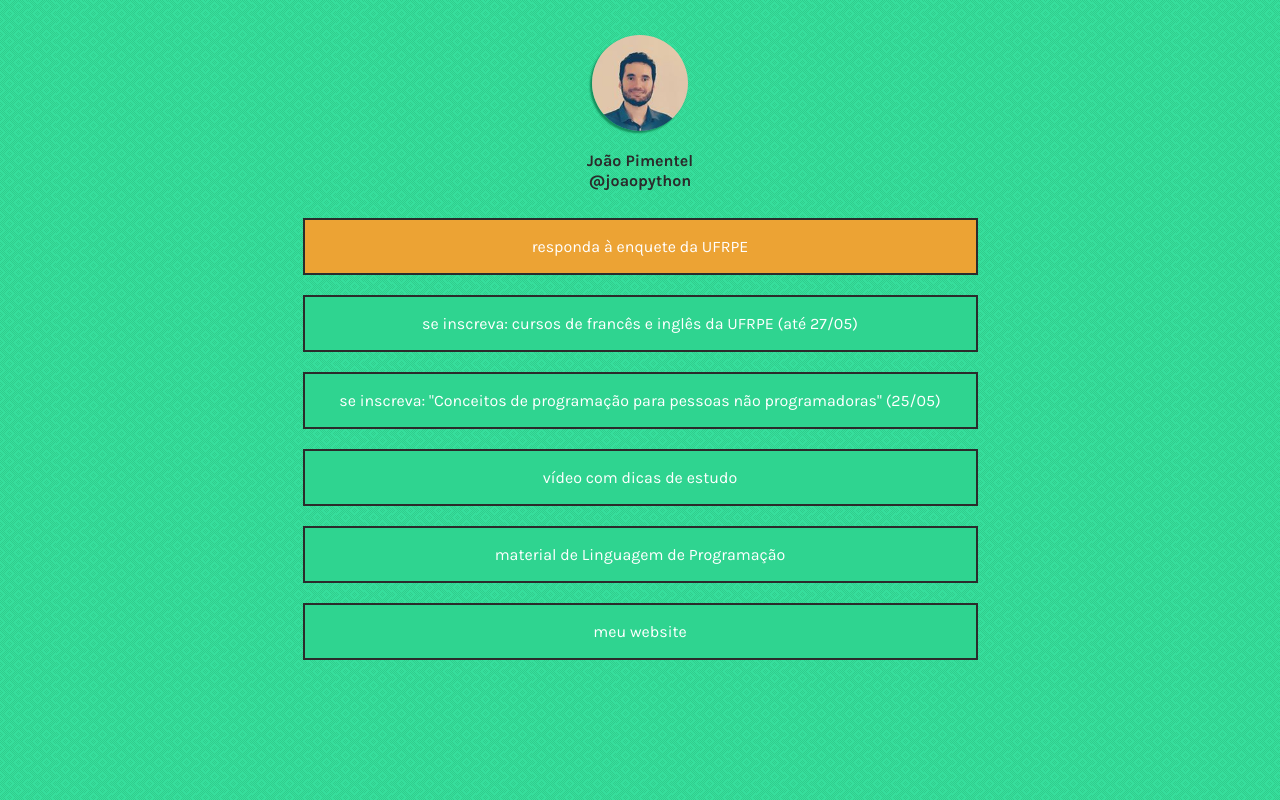
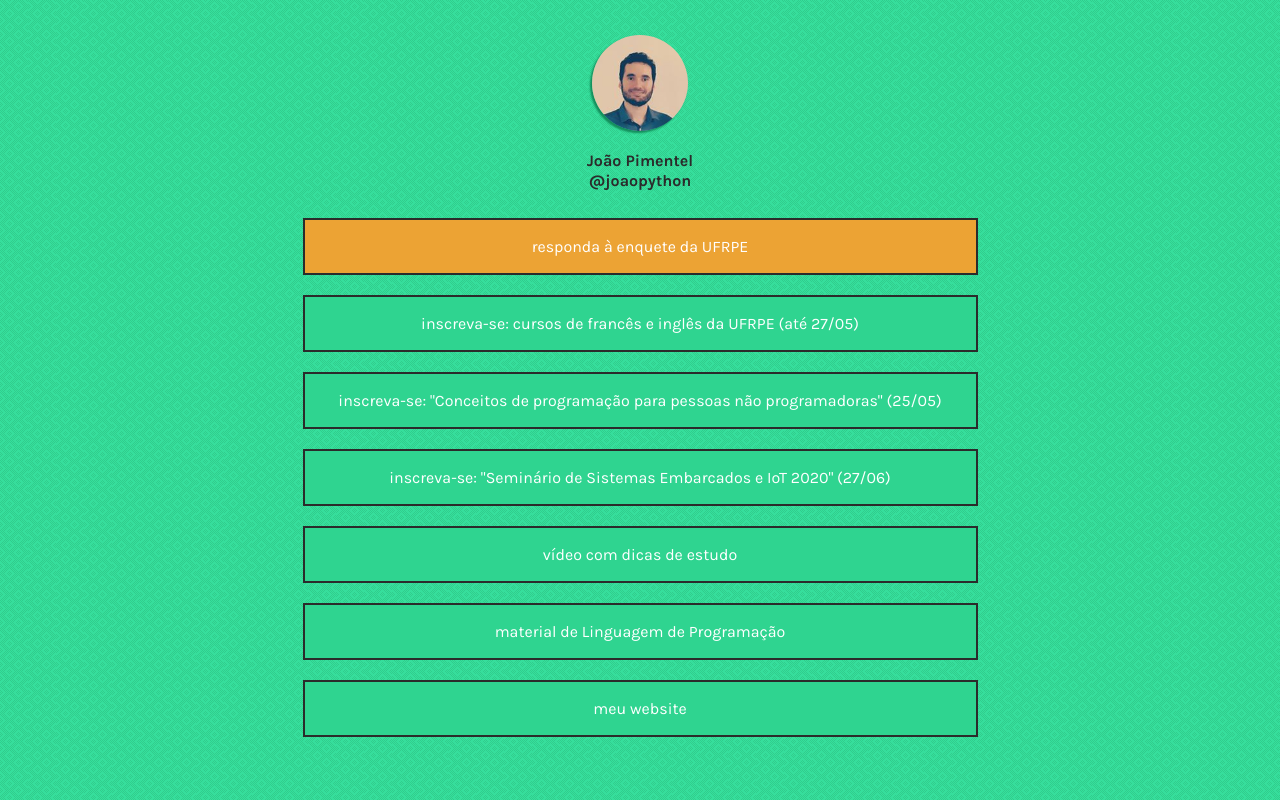
Before and after one commit to jhcp/linktree, a plain HTML site: page index.html in a window 1280 px wide. Drawn offline with Linux system fonts and the light colour scheme.

Commit message:
Update index.html

```diff
--- a/index.html
+++ b/index.html
@@ -16,8 +16,9 @@
     <a href="https://www.cin.ufpe.br/~jhcp/" id="userName">@joaopython</a>
     <div id="links">
         <a class="link highlight" href="https://survey.ufrpe.br/" target="_blank">responda à enquete da UFRPE</a>
-	<a class="link" href="http://www.ufrpe.br/br/content/aci-divulga-oportunidades-para-cursos-de-franc%C3%AAs-e-ingl%C3%AAs" target="_blank">se inscreva: cursos de francês e inglês da UFRPE (até 27/05)</a>
-        <a class="link" href="https://www.sympla.com.br/jump-skills-no-sofa-008---conceitos-de-programacao-para-pessoas-nao-programadoras__860295" target="_blank">se inscreva: "Conceitos de programação para pessoas não programadoras" (25/05)</a>
+	<a class="link" href="http://www.ufrpe.br/br/content/aci-divulga-oportunidades-para-cursos-de-franc%C3%AAs-e-ingl%C3%AAs" target="_blank">inscreva-se: cursos de francês e inglês da UFRPE (até 27/05)</a>
+        <a class="link" href="https://www.sympla.com.br/jump-skills-no-sofa-008---conceitos-de-programacao-para-pessoas-nao-programadoras__860295" target="_blank">inscreva-se: "Conceitos de programação para pessoas não programadoras" (25/05)</a>
+	<a class="link" href="https://www.embarcados.com.br/seminario-de-sistemas-embarcados-e-iot-2020-edicao-online/" target="_blank">inscreva-se: "Seminário de Sistemas Embarcados e IoT 2020" (27/06)</a>
 	<a class="link" href="https://www.youtube.com/watch?v=BI043BtXPKY" target="_blank">vídeo com dicas de estudo</a>
 	<a class="link" href="https://jhcp.github.io/ead/LP/2020-1/" target="_blank">material de Linguagem de Programação</a>
 	<a class="link" href="https://www.cin.ufpe.br/~jhcp/" target="_blank">meu website</a>
```
